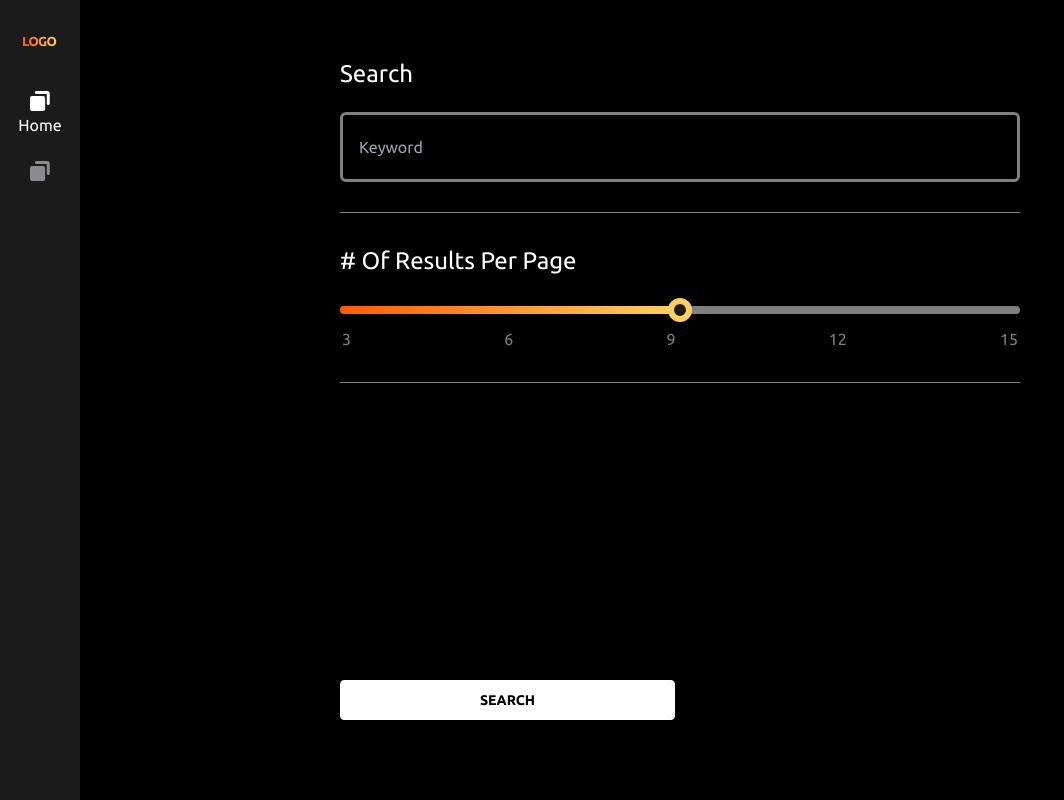
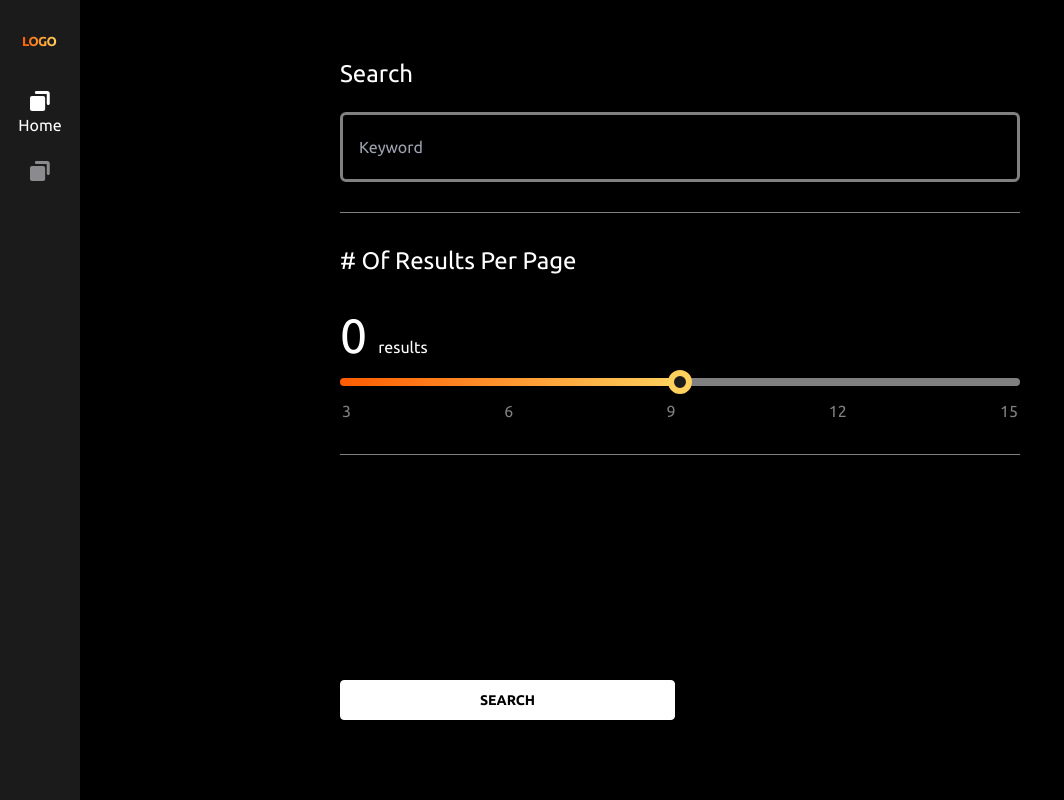
Before and after one commit to LiaoYingKai/Aha-app, a React (Create React App) app: page / in a window 1280 px wide. Shown: the whole page, without its empty margins (0-1064 px from the left). Built offline with nearby package versions, Linux system fonts and the light colour scheme; no server answers.

Commit message:
feat: add more button in result page

```diff
--- /dev/null
+++ b/src/apis/home.js
@@ -0,0 +1,2 @@
+export const getResult = ({ page, pageSize = 10, keyword = "" } = {}) =>
+  fetch(`https://avl-frontend-exam.herokuapp.com/api/users/all?page=${page}&pageSize=${pageSize}&keyword=${keyword}`).then((res) => res.json());
--- a/src/apis/result.js
+++ /dev/null
@@ -1,2 +0,0 @@
-export const getResult = ({ pageSize = 10, keyword = "" } = {}) =>
-  fetch(`https://avl-frontend-exam.herokuapp.com/api/users/all?page=1&pageSize=${pageSize}&keyword=${keyword}`).then((res) => res.json());
--- /dev/null
+++ b/src/pages/Home/Home.js
@@ -0,0 +1,14 @@
+import { Outlet } from "react-router-dom";
+
+import Follow from "../../containers/Follow";
+
+export default function Home() {
+  return (
+    <div className="flex h-full">
+      <div className="flex-1">
+      <Outlet></Outlet>
+      </div>
+      <Follow />
+    </div>
+  );
+}
--- a/src/pages/Home/Result/Result.js
+++ /dev/null
@@ -1,58 +0,0 @@
-import { useCallback } from "react";
-
-import { Link } from "react-router-dom";
-
-import LoadingItem from "../../../components/LoadingItem";
-import ResultContainer from "./components/ResultContainer";
-import ResultItem from "./components/ResultItem";
-
-import { useResult } from "./providers/ResultProvider";
-
-import { ReactComponent as IconArrow } from "../../../images/arrow.svg";
-
-const skeletonCount = 6;
-const skeletons = new Array(skeletonCount).fill(true);
-
-export default function Results() {
-  const { data, isLoading, isError } = useResult();
-
-  const renderContent = useCallback(() => {
-    if (isLoading) {
-      return (
-        <ResultContainer>
-          {skeletons.map((_, index) => (
-            <LoadingItem key={index} className="max-w-[210px]" />
-          ))}
-        </ResultContainer>
-      );
-    }
-
-    if (isError) {
-      return (
-        <div>
-          <p className="mb-1.5 text-2xl">Something Error.</p>
-          <p>Please try again later.</p>
-        </div>
-      );
-    }
-
-    return (
-      <ResultContainer>
-        {data.map(({ id, ...params }) => (
-          <ResultItem key={id} {...params}></ResultItem>
-        ))}
-      </ResultContainer>
-    );
-  }, [isLoading, isError, data]);
-
-  return (
-    <div className="relative mx-auto mt-5 w-full max-w-[720px] px-5 pb-5 md:mt-20">
-      <Link className="absolute -left-8 top-2 hidden md:block" to="/">
-        <IconArrow />
-      </Link>
-      <h1 className="mb-6 text-2xl tracking-[.25px] md:text-3xl">Results</h1>
-
-      {renderContent()}
-    </div>
-  );
-}
--- a/src/pages/Home/Result/index.js
+++ b/src/pages/Home/Result/index.js
@@ -1,11 +1,56 @@
-import { ResultProvider } from "./providers/ResultProvider";
+import { useCallback, useMemo } from "react";
 
-import Result from "./Result.js";
+import { Link } from "react-router-dom";
 
-export default function Root() {
+import Button from "../../../components/Button";
+import LoadingItem from "../../../components/LoadingItem";
+import ResultContainer from "./components/ResultContainer";
+import ResultItem from "./components/ResultItem";
+
+import { useHome } from "../providers/HomeProvider";
+
+import { getArray } from "../../../utils/array";
+
+import { ReactComponent as IconArrow } from "../../../images/arrow.svg";
+
+const skeletonCount = 6;
+
+export default function Results() {
+  const { data, isLoading, isError, isFetchingNextPage, fetchNextPage, hasNextPage } = useHome();
+  const skeletons = useMemo(() => getArray(skeletonCount), []);
+
+  const renderContent = useCallback(() => {
+    if (isError) {
+      return (
+        <div>
+          <p className="mb-1.5 text-2xl">Something Error.</p>
+          <p>Please try again later.</p>
+        </div>
+      );
+    }
+
+    return (
+      <ResultContainer>
+        {data.map(({ id, ...params }) => (
+          <ResultItem key={id} {...params}></ResultItem>
+        ))}
+        {(isLoading || isFetchingNextPage) && skeletons.map((_, index) => <LoadingItem key={index} className="max-w-[210px]" />)}
+      </ResultContainer>
+    );
+  }, [skeletons, isLoading, isFetchingNextPage, isError, data]);
+
   return (
-    <ResultProvider>
-      <Result />
-    </ResultProvider>
+    <div className="relative mx-auto mt-5 flex w-full max-w-[720px] flex-col px-5 pb-5 md:mt-20">
+      <Link className="absolute -left-8 top-2 hidden md:block" to="/">
+        <IconArrow />
+      </Link>
+      <h1 className="mb-6 text-2xl tracking-[.25px] md:text-3xl">Results</h1>
+      <div className="mb-10 flex-1">{renderContent()}</div>
+      {hasNextPage && (
+        <div>
+          <Button onClick={fetchNextPage}>More</Button>
+        </div>
+      )}
+    </div>
   );
 }
--- a/src/pages/Home/Result/providers/ResultProvider.js
+++ /dev/null
@@ -1,48 +0,0 @@
-import React, { createContext, useContext, useMemo } from "react";
-
-import { useQuery } from "react-query";
-import { useSearchParams } from "react-router-dom";
-
-import { getResult } from "../../../../apis/result";
-
-const context = createContext(undefined);
-
-export function useResult() {
-  const contextData = useContext(context);
-
-  if (contextData === undefined) {
-    throw new Error("useResult must be used within a ResultProvider");
-  }
-
-  return contextData;
-}
-
-export function ResultProvider({ children }) {
-  const [searchParams] = useSearchParams();
-  const { perPage = 10, keyword } = useMemo(() => {
-    const data = {};
-    for (const entry of searchParams.entries()) {
-      const [key, value] = entry;
-      data[key] = value;
-    }
-    return data;
-  }, [searchParams]);
-
-  const { data, isLoading, isError } = useQuery(["results"], () => getResult({ pageSize: perPage, keyword }));
-
-  const contextData = useMemo(() => {
-    return {
-      data: data?.data || [],
-      pages: {
-        total: data?.total || 0,
-        totalPages: data?.totalPages || 0,
-        page: data?.page || 0,
-        pageSize: data?.pageSize || 0,
-      },
-      isLoading,
-      isError,
-    };
-  }, [data, isLoading, isError]);
-
-  return <context.Provider value={contextData}>{children}</context.Provider>;
-}
--- a/src/pages/Home/Search/index.js
+++ b/src/pages/Home/Search/index.js
@@ -1,37 +1,17 @@
 import { useCallback } from "react";
 
 import { useNavigate } from "react-router-dom";
-import { useSetState } from "react-use";
 
 import Button from "../../../components/Button";
 import Input from "../../../components/Input";
 import Slider from "../../../components/Slider";
 import TitleBlock from "./components/TitleBlock";
 
+import { useHome } from "../providers/HomeProvider";
+
 export default function Search() {
-  const [searchParams, setSearchParams] = useSetState({
-    keyword: "",
-    perPage: 9,
-  });
+  const { pages, searchParams, handleChangeKeyword, handleChangePerPage, isReady } = useHome();
   const navigate = useNavigate();
-
-  const handleChangeKeyword = useCallback(
-    (value) => {
-      setSearchParams({
-        keyword: value,
-      });
-    },
-    [setSearchParams]
-  );
-
-  const handleChangePerPage = useCallback(
-    (value) => {
-      setSearchParams({
-        perPage: value,
-      });
-    },
-    [setSearchParams]
-  );
 
   const handleSearch = useCallback(() => {
     navigate(`/result?keyword=${searchParams.keyword}&perPage=${searchParams.perPage}`);
@@ -43,7 +23,20 @@ export default function Search() {
         <Input value={searchParams.keyword} onChange={handleChangeKeyword} placeholder="Keyword" />
       </TitleBlock>
       <TitleBlock title="# Of Results Per Page">
-        <Slider value={searchParams.perPage} onChange={handleChangePerPage}></Slider>
+        <Slider value={searchParams.perPage} onChange={handleChangePerPage}>
+          {isReady ? (
+            <p className="text-5xl leading-[72px]">
+              {pages.total} <span className="text-base">results</span>
+            </p>
+          ) : (
+            <div className="flex h-[72px] animate-pulse items-end">
+              <div className="flex h-full w-10 items-center">
+                <div className="h-2 w-full  bg-slate-700"></div>
+              </div>
+              <span className="text-base">results</span>
+            </div>
+          )}
+        </Slider>
       </TitleBlock>
       <div className="flex flex-1 flex-col justify-end">
         <hr className="border-t-1 mb-20 block border-solid border-white border-opacity-10 md:hidden"></hr>
--- a/src/pages/Home/index.js
+++ b/src/pages/Home/index.js
@@ -1,14 +1,11 @@
-import { Outlet } from "react-router-dom";
+import { HomeProvider } from "./providers/HomeProvider";
 
-import Follow from "../../containers/Follow";
+import Home from "./Home";
 
-export default function Home() {
+export default function Root() {
   return (
-    <div className="flex h-full">
-      <div className="flex-1">
-      <Outlet></Outlet>
-      </div>
-      <Follow />
-    </div>
+    <HomeProvider>
+      <Home />
+    </HomeProvider>
   );
 }
--- /dev/null
+++ b/src/pages/Home/providers/HomeProvider.js
@@ -0,0 +1,128 @@
+import React, { createContext, useCallback, useContext, useMemo } from "react";
+
+import { useInfiniteQuery } from "react-query";
+import { useSearchParams } from "react-router-dom";
+import { useDebounce, useSetState } from "react-use";
+
+import { getResult } from "../../../apis/home";
+
+const context = createContext(undefined);
+
+export function useHome() {
+  const contextData = useContext(context);
+
+  if (contextData === undefined) {
+    throw new Error("useHome must be used within a HomeProvider");
+  }
+
+  return contextData;
+}
+
+export function HomeProvider({ children }) {
+  const [queryString] = useSearchParams();
+
+  const { perPage = 9, keyword = "" } = useMemo(() => {
+    const data = {};
+    for (const entry of queryString.entries()) {
+      const [key, value] = entry;
+      data[key] = value;
+    }
+    return data;
+  }, [queryString]);
+  const [searchParams, setSearchParams] = useSetState({
+    keyword,
+    perPage,
+  });
+
+  const handleChangeKeyword = useCallback(
+    (value) => {
+      setSearchParams({
+        keyword: value,
+      });
+    },
+    [setSearchParams]
+  );
+
+  const handleChangePerPage = useCallback(
+    (value) => {
+      setSearchParams({
+        perPage: value,
+      });
+    },
+    [setSearchParams]
+  );
+
+  const { data, isLoading, isError, hasNextPage, isFetchingNextPage, fetchNextPage, refetch, remove } = useInfiniteQuery(
+    ["result"],
+    ({ pageParam = 1 }) => getResult({ page: pageParam, pageSize: searchParams.perPage, keyword: searchParams.keyword }),
+    {
+      enabled: false,
+      getNextPageParam: (lastPage) => {
+        return lastPage.page + 1 < lastPage.totalPages ? lastPage.page + 1 : undefined;
+      },
+    }
+  );
+
+  const listData = useMemo(() => {
+    return (
+      data?.pages?.reduce((acc, item) => {
+        acc.push(...item.data);
+        return acc;
+      }, []) || []
+    );
+  }, [data]);
+
+  const pages = useMemo(() => {
+    const defaultPages = {
+      total: 0,
+      totalPages: 0,
+      page: 0,
+      pageSize: 0,
+    };
+    if (!data) return defaultPages;
+    defaultPages.total = data.pages[0].total;
+    defaultPages.totalPages = data.pages[0].totalPages;
+    defaultPages.page = data.pages[0].page;
+    defaultPages.pageSize = data.pages[0].pageSize;
+    return defaultPages;
+  }, [data]);
+
+  const [isReady] = useDebounce(
+    () => {
+      remove();
+      refetch();
+    },
+    500,
+    [searchParams]
+  );
+
+  const contextData = useMemo(() => {
+    return {
+      isReady: isReady(),
+      data: listData,
+      pages: pages,
+      isLoading,
+      isFetchingNextPage,
+      isError,
+      searchParams,
+      handleChangeKeyword,
+      handleChangePerPage,
+      hasNextPage,
+      fetchNextPage,
+    };
+  }, [
+    isReady,
+    listData,
+    pages,
+    isLoading,
+    isFetchingNextPage,
+    isError,
+    searchParams,
+    handleChangeKeyword,
+    handleChangePerPage,
+    hasNextPage,
+    fetchNextPage,
+  ]);
+
+  return <context.Provider value={contextData}>{children}</context.Provider>;
+}
--- /dev/null
+++ b/src/utils/array.js
@@ -0,0 +1,4 @@
+export const getArray = (count) => {
+  if (!Number.isInteger(count)) return []
+  return new Array(count).fill(true);
+}
```
